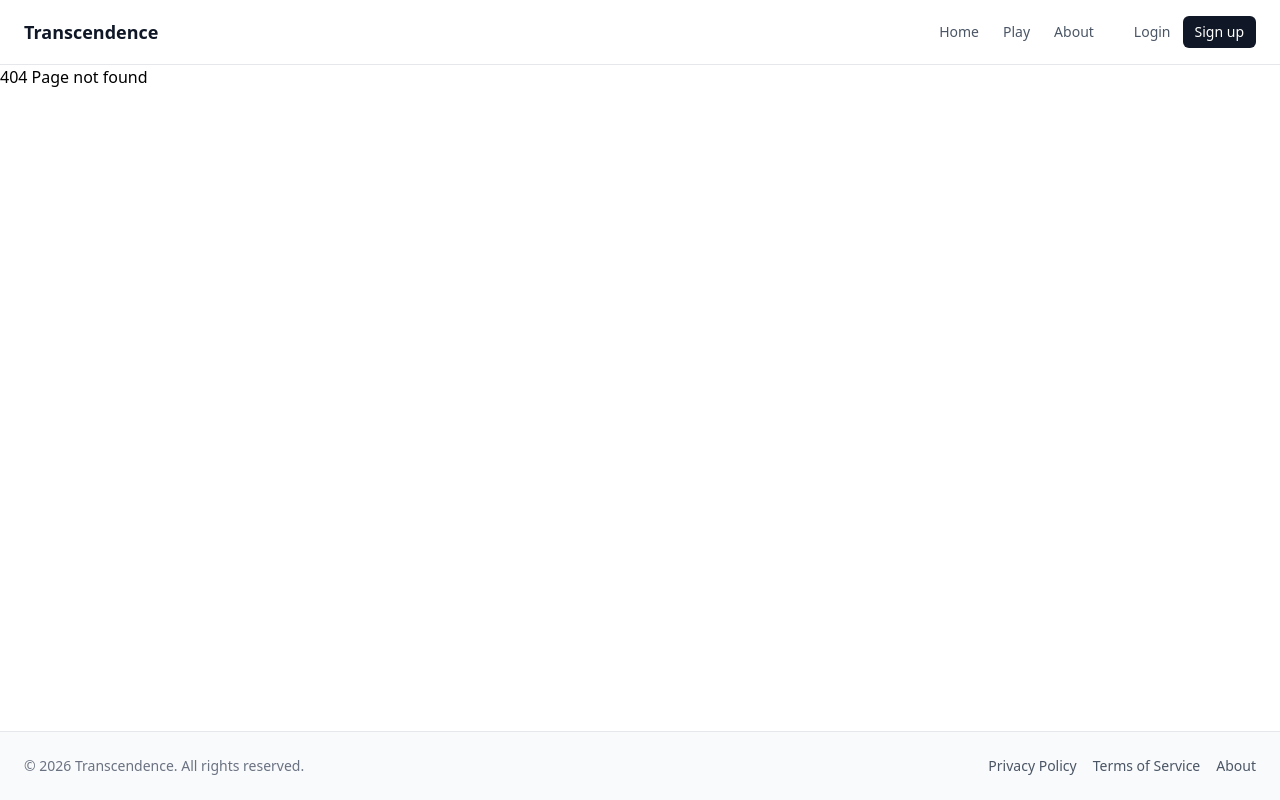
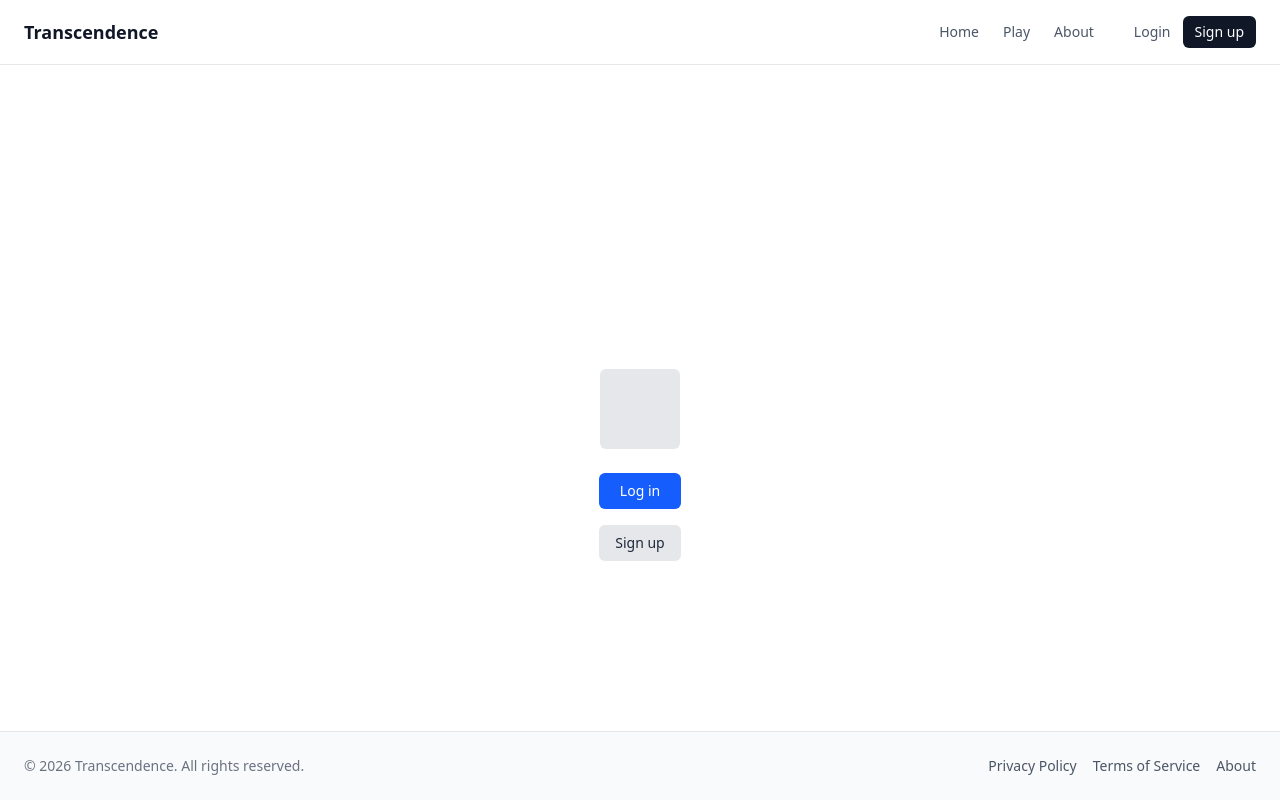
Before and after one commit to n-andr/Transcendence, a React (Vite) app in the folder requirements/frontend/: page /register in a window 1280 px wide. Before the commit this address had no page. Built offline with nearby package versions, Linux system fonts and the light colour scheme.

Commit message:
add: added landing page to signup section (temporarily)

```diff
--- /dev/null
+++ b/requirements/frontend/src/features/auth/authActions.tsx
@@ -0,0 +1,10 @@
+import { Button } from "../../components/button.tsx";
+
+export default function AuthActions() {
+  return (
+    <div className="flex flex-col gap-4">
+      <Button>Log in</Button>
+      <Button variant="secondary">Sign up</Button>
+    </div>
+  )
+}
--- /dev/null
+++ b/requirements/frontend/src/features/auth/logo.tsx
@@ -0,0 +1,5 @@
+export default function Logo() {
+  return (
+    <div className="w-20 h-20 bg-gray-200 rounded-md" />
+  )
+}
--- /dev/null
+++ b/requirements/frontend/src/layouts/authLayout.tsx
@@ -0,0 +1,17 @@
+// review this: what does ReactNode do?
+
+import type { ReactNode } from 'react';
+
+interface AuthLayoutProps {
+  children: ReactNode;
+}
+
+export default function AuthLayout({ children }: AuthLayoutProps) {
+  return (
+    <div className="min-h-screen flex items-center justify-center">
+      <div className="w-full max-w-sm p-6">
+        {children}
+      </div>
+    </div>
+  )
+}
--- /dev/null
+++ b/requirements/frontend/src/pages/firstPage.tsx
@@ -0,0 +1,14 @@
+import AuthLayout from "../layouts/authLayout.tsx"
+import AuthActions from "../features/auth/authActions.tsx"
+import Logo from "../features/auth/logo.tsx"
+
+export default function FirstPage() {
+  return (
+ 	<AuthLayout>
+ 		<div className="flex flex-col items-center gap-6">
+			<Logo />
+    		<AuthActions />
+  		</div>
+	</AuthLayout>
+  );
+}
```
Also changed, not shown: requirements/frontend/src/app/routes.tsx (+7 -3 lines), requirements/frontend/src/components/placeholder.tsx (deleted).
